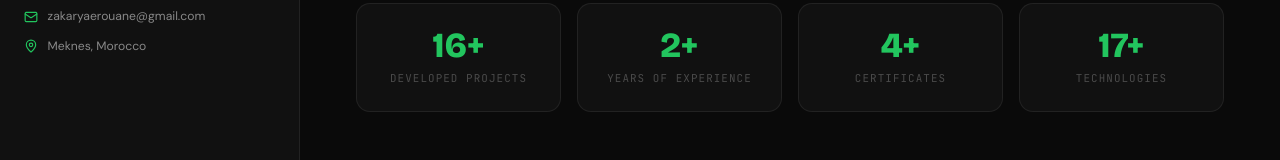
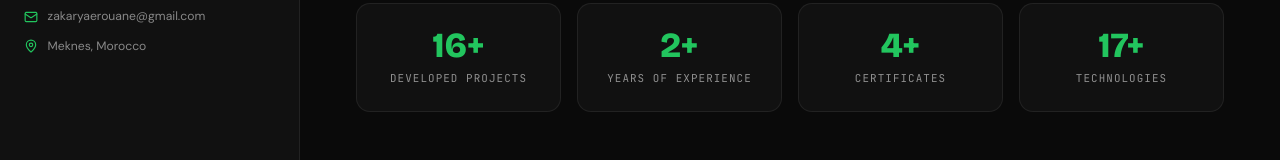
Before and after one commit to Zakroun/zakaryaerouane, a React (Vite) app: page / in a window 1280 px wide. Shown: the part 497-657 px from the top of the page. Built offline with nearby package versions, Linux system fonts and the light colour scheme.

Commit message:
fix aria label

```diff
--- a/src/data/myinfo.jsx
+++ b/src/data/myinfo.jsx
@@ -316,18 +316,22 @@ export const socials = [
     {
         icon: <FaGithub className="w-4 h-4" />,
         link: "https://github.com/Zakroun",
+        ariaLabel: "GitHub Profile",
     },
     {
         icon: <FaLinkedin className="w-4 h-4" />,
         link: "https://www.linkedin.com/in/zakaryae-rouane-53086229a?utm_source=share&utm_campaign=share_via&utm_content=profile&utm_medium=android_app",
+        ariaLabel: "LinkedIn Profile",
     },
     {
         icon: <RiInstagramFill className="w-4 h-4" />,
         link: "https://www.instagram.com/coding.withzak/profilecard/?igsh=YjZxOHlwaTNseHps",
+        ariaLabel: "Instagram Profile",
     },
     {
         icon: <MdOutgoingMail className="w-4 h-4" />,
         link: "mailto:zakaryaerouane@gmail.com",
+        ariaLabel: "Send Email",
     },
 ];
 
--- a/src/main/MainPortfolio.jsx
+++ b/src/main/MainPortfolio.jsx
@@ -159,7 +159,7 @@ const MainPortfolio = () => {
 
                     <div className="pf-socials">
                         {socials.map((s, i) => (
-                            <a key={i} href={s.link} target="_blank" rel="noopener noreferrer" className="pf-social-link">
+                            <a key={i} href={s.link} aria-label={s.ariaLabel} target="_blank" rel="noopener noreferrer" className="pf-social-link">
                                 {s.icon}
                             </a>
                         ))}
--- a/src/styles/Portfolio.css
+++ b/src/styles/Portfolio.css
@@ -9,7 +9,7 @@
     --border-hover: rgba(34, 197, 94, 0.4);
     --text-primary: #f0f0f0;
     --text-sec: #888888;
-    --text-muted: #4a4a4a;
+    --text-muted: #8f8f8f;
     --accent: #22c55e;
     --accent-dim: rgba(34, 197, 94, 0.12);
     --accent-glow: rgba(34, 197, 94, 0.22);
```
